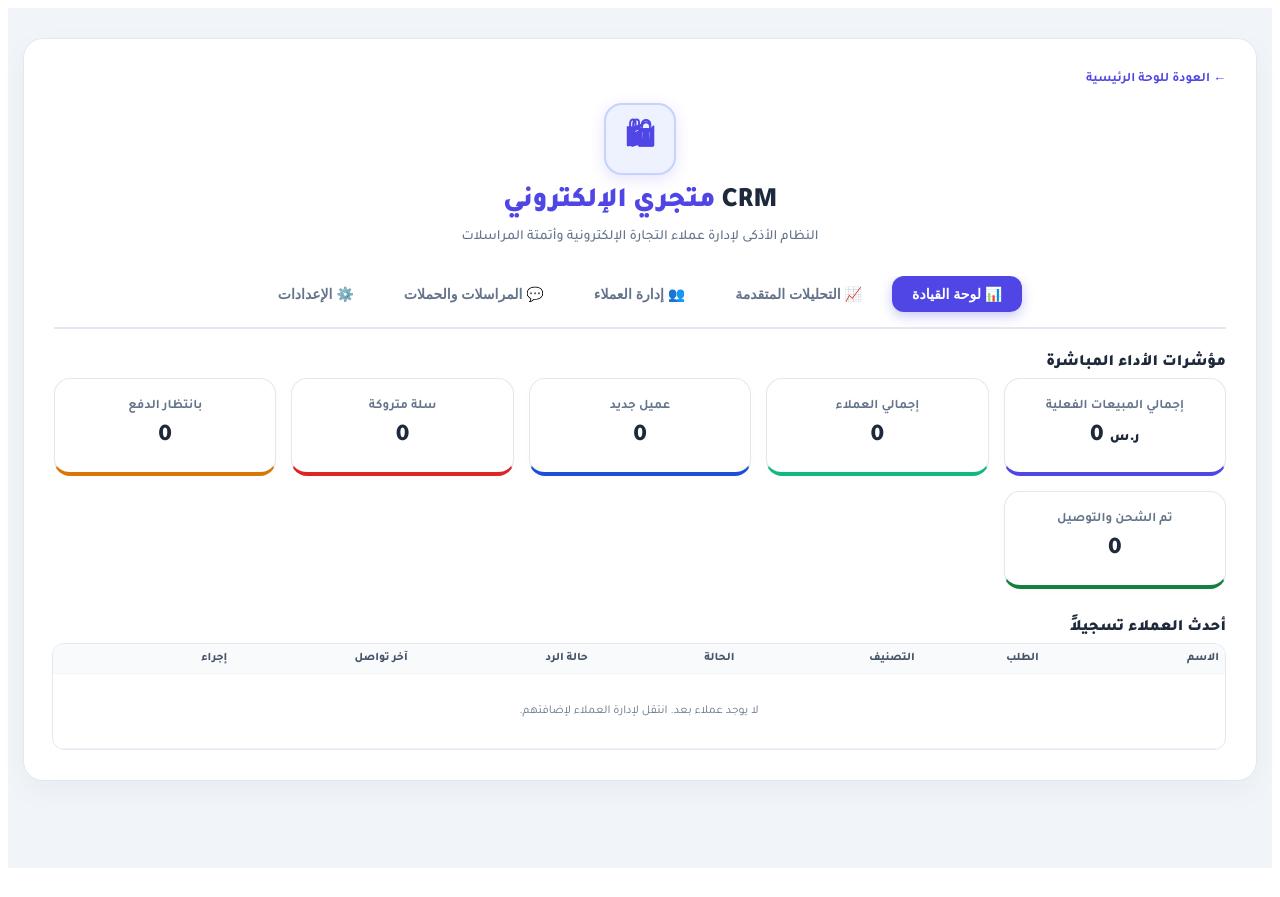
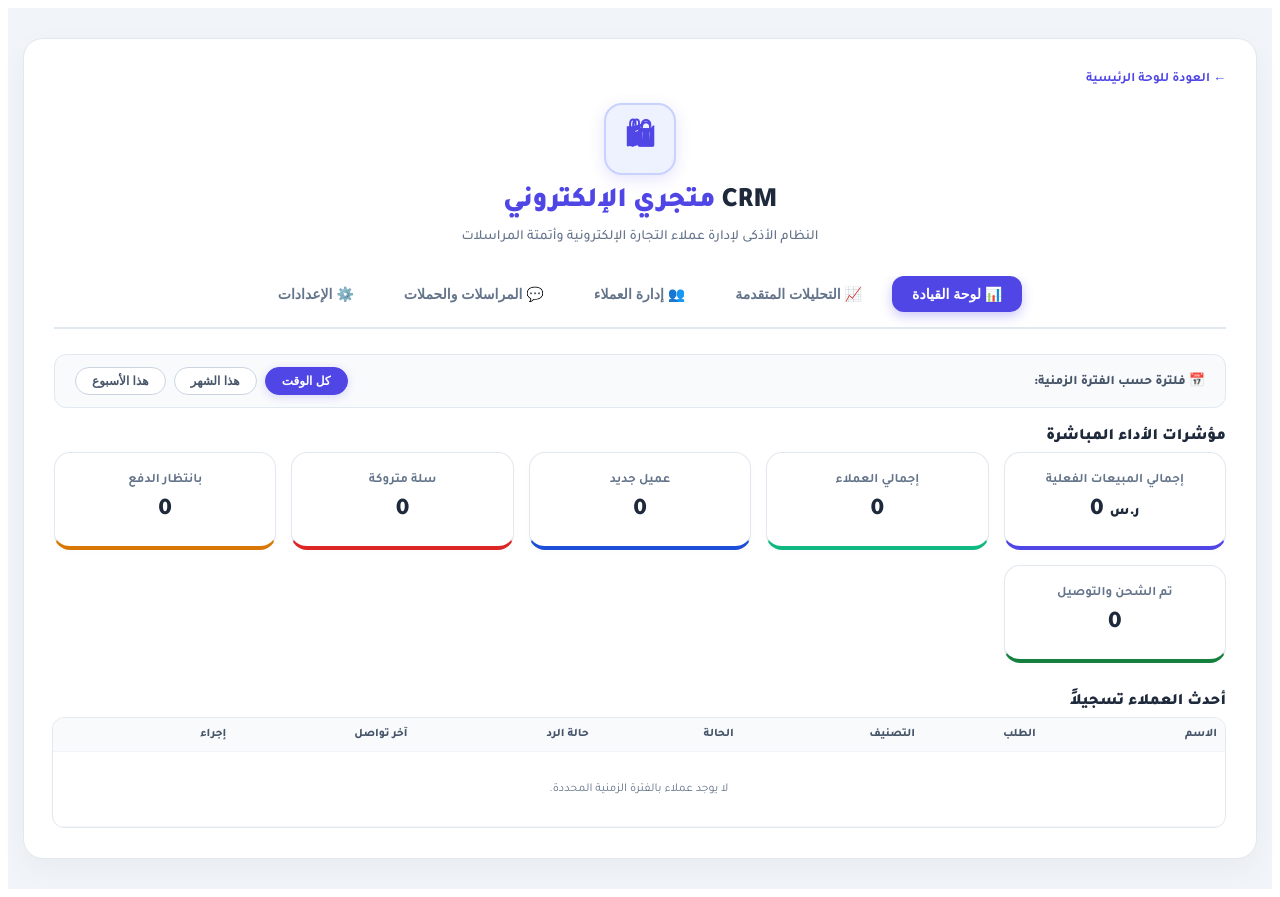
Before and after one commit to engaziasa-lang/engazia-app, a Next.js app: page /hub/whatsapp in a window 1280 px wide. Before the commit the page ends 876 px from the top, so only its background shows below. Built offline with nearby package versions, Linux system fonts and the light colour scheme.

Commit message:
Update page.tsx

```diff
--- a/app/hub/whatsapp/page.tsx
+++ b/app/hub/whatsapp/page.tsx
@@ -20,7 +20,7 @@ interface Customer {
   responseState?: string;
   amount: string;
   note: string;
-  date: string;
+  date: string; // YYYY-MM-DD
   lastContactDate?: string;
   timeline?: TimelineLog[];
 }
@@ -61,6 +61,7 @@ export default function EngaziaWhatsAppCRM() {
   const [contacts, setContacts] = useState<Customer[]>([]);
   const [searchTerm, setSearchTerm] = useState('');
   const [filterCategory, setFilterCategory] = useState('all');
+  const [dateFilter, setDateFilter] = useState<'all' | 'this_week' | 'this_month'>('all');
 
   // نافذة تفاصيل العميل المنبثقة (Modal) التفاعلية والقابلة للتعديل
   const [selectedCustomer, setSelectedCustomer] = useState<Customer | null>(null);
@@ -259,7 +260,7 @@ export default function EngaziaWhatsAppCRM() {
       statusOptions,
       responseStateOptions,
       templates,
-      version: '2.1'
+      version: '2.2'
     };
     const blob = new Blob([JSON.stringify(backupData, null, 2)], { type: 'application/json' });
     const url = URL.createObjectURL(blob);
@@ -482,8 +483,8 @@ export default function EngaziaWhatsAppCRM() {
 
   const addResponseStateOption = (e: React.FormEvent) => {
     e.preventDefault();
-    if (!newRespName) return showToast('⚠️️ أدخل اسم حالة الرد.');
-    if (responseStateOptions.some(r => r.name === newRespName)) return showToast('⚠️ حالة الرد هذه موجودة مسبقاً.');
+    if (!newRespName) return showToast('⚠ أدخل اسم حالة الرد.');
+    if (responseStateOptions.some(r => r.name === newRespName)) return showToast('⚠️️ حالة الرد هذه موجودة مسبقاً.');
     const updated = [...responseStateOptions, { name: newRespName, bg: newRespBg, color: newRespColor }];
     saveResponseStates(updated);
     setNewRespName('');
@@ -532,12 +533,35 @@ export default function EngaziaWhatsAppCRM() {
     }
   };
 
+  // وظيفة فلترة التاريخ للعملاء والمبيعات
+  const filterByDateRange = (cList: Customer[]) => {
+    if (dateFilter === 'all') return cList;
+    const now = new Date();
+    return cList.filter(c => {
+      if (!c.date) return false;
+      const cDate = new Date(c.date);
+      if (isNaN(cDate.getTime())) return false;
+
+      if (dateFilter === 'this_month') {
+        return cDate.getFullYear() === now.getFullYear() && cDate.getMonth() === now.getMonth();
+      } else if (dateFilter === 'this_week') {
+        const firstDayOfWeek = new Date(now);
+        firstDayOfWeek.setDate(now.getDate() - now.getDay());
+        firstDayOfWeek.setHours(0, 0, 0, 0);
+        return cDate >= firstDayOfWeek;
+      }
+      return true;
+    });
+  };
+
+  const timeFilteredContacts = filterByDateRange(contacts);
+
   const saleCategoriesNames = categories.filter(cat => cat.isSale).map(cat => cat.name);
-  const totalValidSales = contacts
+  const totalValidSales = timeFilteredContacts
     .filter(c => saleCategoriesNames.includes(c.category))
     .reduce((acc, c) => acc + (Number(c.amount) || 0), 0);
 
-  const filteredContacts = contacts.filter(c => {
+  const filteredContacts = timeFilteredContacts.filter(c => {
     const matchSearch = c.name.toLowerCase().includes(searchTerm.toLowerCase()) || c.phone.includes(searchTerm) || c.orderNumber.includes(searchTerm);
     const matchCat = filterCategory === 'all' || c.category === filterCategory;
     return matchSearch && matchCat;
@@ -596,11 +620,23 @@ export default function EngaziaWhatsAppCRM() {
         .btn-edit { background: #e0e7ff; color: #4f46e5; }
         .btn-danger { background: #fee2e2; color: #dc2626; }
 
-        .table-container { width: 100%; background: #fff; border-radius: 12px; border: 1px solid #e2e8f0; overflow-x: hidden; }
-        .contacts-table { width: 100%; border-collapse: collapse; font-size: 12px; text-align: right; table-layout: fixed; }
-        .contacts-table th, .contacts-table td { padding: 8px 6px; border-bottom: 1px solid #f1f5f9; vertical-align: middle; word-break: break-word; }
+        /* استجابة الجوال وتحويل الجدول إلى بطاقات (Cards) في الشاشات الصغيرة */
+        .table-container { width: 100%; background: #fff; border-radius: 12px; border: 1px solid #e2e8f0; overflow-x: auto; }
+        .contacts-table { width: 100%; border-collapse: collapse; font-size: 12px; text-align: right; min-width: 850px; }
+        .contacts-table th, .contacts-table td { padding: 10px 8px; border-bottom: 1px solid #f1f5f9; vertical-align: middle; }
         .contacts-table th { background: #f8fafc; color: #475569; font-weight: 800; font-size: 11.5px; }
         .contacts-table tr:hover { background: #fcfcfc; }
+
+        .mobile-cards-view { display: none; flex-direction: column; gap: 12px; }
+        .customer-card-item { background: #fff; border: 1px solid #e2e8f0; border-radius: 12px; padding: 15px; display: flex; flex-direction: column; gap: 10px; box-shadow: 0 2px 8px rgba(0,0,0,0.02); }
+        .customer-card-header { display: flex; justify-content: space-between; align-items: center; border-bottom: 1px solid #f1f5f9; padding-bottom: 8px; }
+        .customer-card-body { display: grid; grid-template-columns: 1fr 1fr; gap: 8px; font-size: 12px; color: #475569; }
+        .customer-card-footer { display: flex; gap: 8px; border-top: 1px solid #f1f5f9; padding-top: 10px; margin-top: 4px; }
+
+        @media (max-width: 768px) {
+          .table-container { display: none; }
+          .mobile-cards-view { display: flex; }
+        }
 
         .cell-input { padding: 5px 8px; font-size: 11.5px; border: 1px solid #cbd5e1; border-radius: 6px; background: #fff; font-family: 'Tajawal', sans-serif; font-weight: 700; color: #1e293b; width: 100%; outline: none; box-sizing: border-box; transition: 0.2s; }
         .cell-input:focus { border-color: #4f46e5; box-shadow: 0 0 0 2px rgba(79,70,229,0.1); }
@@ -823,6 +859,16 @@ export default function EngaziaWhatsAppCRM() {
           <button className={`tab-btn ${activeTab === 'tags' ? 'active' : ''}`} onClick={() => setActiveTab('tags')}>⚙️ الإعدادات</button>
         </div>
 
+        {/* شريط الفلترة الزمنية العام */}
+        <div style={{ display: 'flex', justifyContent: 'space-between', alignItems: 'center', background: '#f8fafc', border: '1px solid #e2e8f0', padding: '12px 20px', borderRadius: '12px', marginBottom: '20px', flexWrap: 'wrap', gap: '10px' }}>
+          <div style={{ fontSize: '13px', fontWeight: 800, color: '#475569' }}>📅 فلترة حسب الفترة الزمنية:</div>
+          <div style={{ display: 'flex', gap: '8px' }}>
+            <button className={`chip-btn ${dateFilter === 'all' ? 'active' : ''}`} onClick={() => setDateFilter('all')}>كل الوقت</button>
+            <button className={`chip-btn ${dateFilter === 'this_month' ? 'active' : ''}`} onClick={() => setDateFilter('this_month')}>هذا الشهر</button>
+            <button className={`chip-btn ${dateFilter === 'this_week' ? 'active' : ''}`} onClick={() => setDateFilter('this_week')}>هذا الأسبوع</button>
+          </div>
+        </div>
+
         {/* 1. Dashboard */}
         {activeTab === 'dashboard' && (
           <div>
@@ -834,12 +880,12 @@ export default function EngaziaWhatsAppCRM() {
               </div>
               <div className="stat-card" style={{ borderBottom: '4px solid #10b981' }}>
                 <div className="stat-title">إجمالي العملاء</div>
-                <div className="stat-num">{contacts.length}</div>
+                <div className="stat-num">{timeFilteredContacts.length}</div>
               </div>
               {categories.map(cat => (
                 <div key={cat.name} className="stat-card" style={{ borderBottom: `4px solid ${cat.color}` }}>
                   <div className="stat-title">{cat.name}</div>
-                  <div className="stat-num">{contacts.filter(c => c.category === cat.name).length}</div>
+                  <div className="stat-num">{timeFilteredContacts.filter(c => c.category === cat.name).length}</div>
                 </div>
               ))}
             </div>
@@ -859,7 +905,7 @@ export default function EngaziaWhatsAppCRM() {
                   </tr>
                 </thead>
                 <tbody>
-                  {contacts.slice(0, 5).map(c => {
+                  {timeFilteredContacts.slice(0, 5).map(c => {
                     const respConf = responseStateOptions.find(r => r.name === c.responseState);
                     return (
                       <tr key={c.id}>
@@ -898,7 +944,7 @@ export default function EngaziaWhatsAppCRM() {
                       </tr>
                     );
                   })}
-                  {contacts.length === 0 && <tr><td colSpan={7} style={{textAlign: 'center', padding: '30px', color: '#64748b'}}>لا يوجد عملاء بعد. انتقل لإدارة العملاء لإضافتهم.</td></tr>}
+                  {timeFilteredContacts.length === 0 && <tr><td colSpan={7} style={{textAlign: 'center', padding: '30px', color: '#64748b'}}>لا يوجد عملاء بالفترة الزمنية المحددة.</td></tr>}
                 </tbody>
               </table>
             </div>
@@ -909,13 +955,13 @@ export default function EngaziaWhatsAppCRM() {
         {activeTab === 'analytics' && (
           <div>
             <div className="section-title">📈 التحليلات المتقدمة ونسب الاستجابة</div>
-            <p className="section-desc">تحليلات دقيقة لأداء متجرك، وتوزيع العملاء حسب حالات الرد والمبيعات.</p>
+            <p className="section-desc">تحليلات دقيقة لأداء متجرك بناءً على الفترة الزمنية المختارة.</p>
 
             <div className="dashboard-grid" style={{ gridTemplateColumns: 'repeat(auto-fit, minmax(260px, 1fr))' }}>
               <div className="stat-card" style={{ textAlign: 'right', padding: '25px' }}>
                 <div className="stat-title" style={{ marginBottom: '10px' }}>📊 نسبة إتمام الصفقات</div>
                 <div className="stat-num" style={{ color: '#10b981', textAlign: 'right' }}>
-                  {contacts.length > 0 ? ((contacts.filter(c => c.responseState === 'تم الاتفاق').length / contacts.length) * 100).toFixed(1) : 0}%
+                  {timeFilteredContacts.length > 0 ? ((timeFilteredContacts.filter(c => c.responseState === 'تم الاتفاق').length / timeFilteredContacts.length) * 100).toFixed(1) : 0}%
                 </div>
                 <p style={{ fontSize: '12px', color: '#64748b', marginTop: '5px' }}>من إجمالي العملاء تم الاتفاق معهم.</p>
               </div>
@@ -923,7 +969,7 @@ export default function EngaziaWhatsAppCRM() {
               <div className="stat-card" style={{ textAlign: 'right', padding: '25px' }}>
                 <div className="stat-title" style={{ marginBottom: '10px' }}>⏳ العملاء بانتظار الرد</div>
                 <div className="stat-num" style={{ color: '#d97706', textAlign: 'right' }}>
-                  {contacts.filter(c => c.responseState === 'بانتظار الرد' || !c.responseState).length} عميل
+                  {timeFilteredContacts.filter(c => c.responseState === 'بانتظار الرد' || !c.responseState).length} عميل
                 </div>
                 <p style={{ fontSize: '12px', color: '#64748b', marginTop: '5px' }}>يحتاجون للمتابعة والتواصل الفوري.</p>
               </div>
@@ -931,7 +977,7 @@ export default function EngaziaWhatsAppCRM() {
               <div className="stat-card" style={{ textAlign: 'right', padding: '25px' }}>
                 <div className="stat-title" style={{ marginBottom: '10px' }}>💰 متوسط قيمة العميل (LTV)</div>
                 <div className="stat-num" style={{ color: '#4f46e5', textAlign: 'right' }}>
-                  {contacts.length > 0 ? (totalValidSales / contacts.length).toFixed(0) : 0} <span style={{fontSize:'12px'}}>ر.س</span>
+                  {timeFilteredContacts.length > 0 ? (totalValidSales / timeFilteredContacts.length).toFixed(0) : 0} <span style={{fontSize:'12px'}}>ر.س</span>
                 </div>
                 <p style={{ fontSize: '12px', color: '#64748b', marginTop: '5px' }}>متوسط المشتريات لكل عميل مسجل.</p>
               </div>
@@ -941,8 +987,8 @@ export default function EngaziaWhatsAppCRM() {
               <div className="section-title">🎯 توزيع الحالات والنسب المئوية للتصنيفات</div>
               <div style={{ display: 'flex', flexDirection: 'column', gap: '15px', marginTop: '15px' }}>
                 {categories.map(cat => {
-                  const count = contacts.filter(c => c.category === cat.name).length;
-                  const pct = contacts.length > 0 ? (count / contacts.length) * 100 : 0;
+                  const count = timeFilteredContacts.filter(c => c.category === cat.name).length;
+                  const pct = timeFilteredContacts.length > 0 ? (count / timeFilteredContacts.length) * 100 : 0;
                   return (
                     <div key={cat.name}>
                       <div style={{ display: 'flex', justifyContent: 'space-between', fontSize: '13px', fontWeight: 800, marginBottom: '5px' }}>
@@ -1011,15 +1057,16 @@ export default function EngaziaWhatsAppCRM() {
               </div>
 
               <div className="filter-chips">
-                <button className={`chip-btn ${filterCategory === 'all' ? 'active' : ''}`} onClick={() => setFilterCategory('all')}>جميع العملاء ({contacts.length})</button>
+                <button className={`chip-btn ${filterCategory === 'all' ? 'active' : ''}`} onClick={() => setFilterCategory('all')}>جميع التصنيفات ({timeFilteredContacts.length})</button>
                 {categories.map(cat => (
                   <button key={cat.name} className={`chip-btn ${filterCategory === cat.name ? 'active' : ''}`} onClick={() => setFilterCategory(cat.name)}>
-                    {cat.name} ({contacts.filter(c => c.category === cat.name).length})
+                    {cat.name} ({timeFilteredContacts.filter(c => c.category === cat.name).length})
                   </button>
                 ))}
               </div>
             </div>
 
+            {/* طريقة عرض الجدول للشاشات الكبيرة */}
             <div className="table-container">
               <table className="contacts-table">
                 <thead>
@@ -1090,6 +1137,42 @@ export default function EngaziaWhatsAppCRM() {
                 </tbody>
               </table>
             </div>
+
+            {/* طريقة عرض البطاقات (Cards) المتجاوبة للشاشات الصغيرة والهواتف */}
+            <div className="mobile-cards-view">
+              {filteredContacts.map(c => {
+                const respConf = responseStateOptions.find(r => r.name === c.responseState);
+                return (
+                  <div key={c.id} className="customer-card-item">
+                    <div className="customer-card-header">
+                      <span
+                        style={{ fontWeight: 900, color: '#4f46e5', fontSize: '15px', cursor: 'pointer' }}
+                        onClick={() => setSelectedCustomer(c)}
+                      >
+                        {c.name}
+                      </span>
+                      <span className="badge" style={{ background: categories.find(cat => cat.name === c.category)?.bg || '#eee', color: categories.find(cat => cat.name === c.category)?.color || '#000' }}>
+                        {c.category}
+                      </span>
+                    </div>
+
+                    <div className="customer-card-body">
+                      <div><strong>الجوال:</strong> <span dir="ltr">{c.phone}</span></div>
+                      <div><strong>الطلب:</strong> <span dir="ltr">{c.orderNumber}</span></div>
+                      <div><strong>المشتريات:</strong> <span dir="ltr">{c.amount} ر.س</span></div>
+                      <div><strong>حالة الرد:</strong> <span className="badge" style={{ background: respConf?.bg || '#fef3c7', color: respConf?.color || '#d97706' }}>{c.responseState || 'بانتظار الرد'}</span></div>
+                    </div>
+
+                    <div className="customer-card-footer">
+                      <button className="btn-sm btn-success" style={{ flex: 1, padding: '8px' }} onClick={() => routeToMessaging(c)}>💬 مراسلة واتساب</button>
+                      <button className="btn-sm btn-edit" style={{ padding: '8px 12px' }} onClick={() => setSelectedCustomer(c)}>✏ تعديل</button>
+                      <button className="btn-sm btn-danger" style={{ padding: '8px 12px' }} onClick={() => deleteContact(c.id)}>🗑️</button>
+                    </div>
+                  </div>
+                );
+              })}
+              {filteredContacts.length === 0 && <div style={{ textAlign: 'center', padding: '30px', color: '#64748b', background: '#fff', borderRadius: '12px' }}>لا يوجد عملاء يطابقون بحثك.</div>}
+            </div>
           </div>
         )}
 
@@ -1475,7 +1558,7 @@ export default function EngaziaWhatsAppCRM() {
                         مبيعات
                       </label>
                       <span className="badge" style={{ backgroundColor: cat.bg, color: cat.color }}>معاينة الشارة</span>
-                      <button className="btn-icon btn-danger" onClick={() => deleteCategory(cat.name)}>🗑️️ حذف</button>
+                      <button className="btn-icon btn-danger" onClick={() => deleteCategory(cat.name)}>🗑 حذف</button>
                     </div>
                   </div>
                 ))}
```
